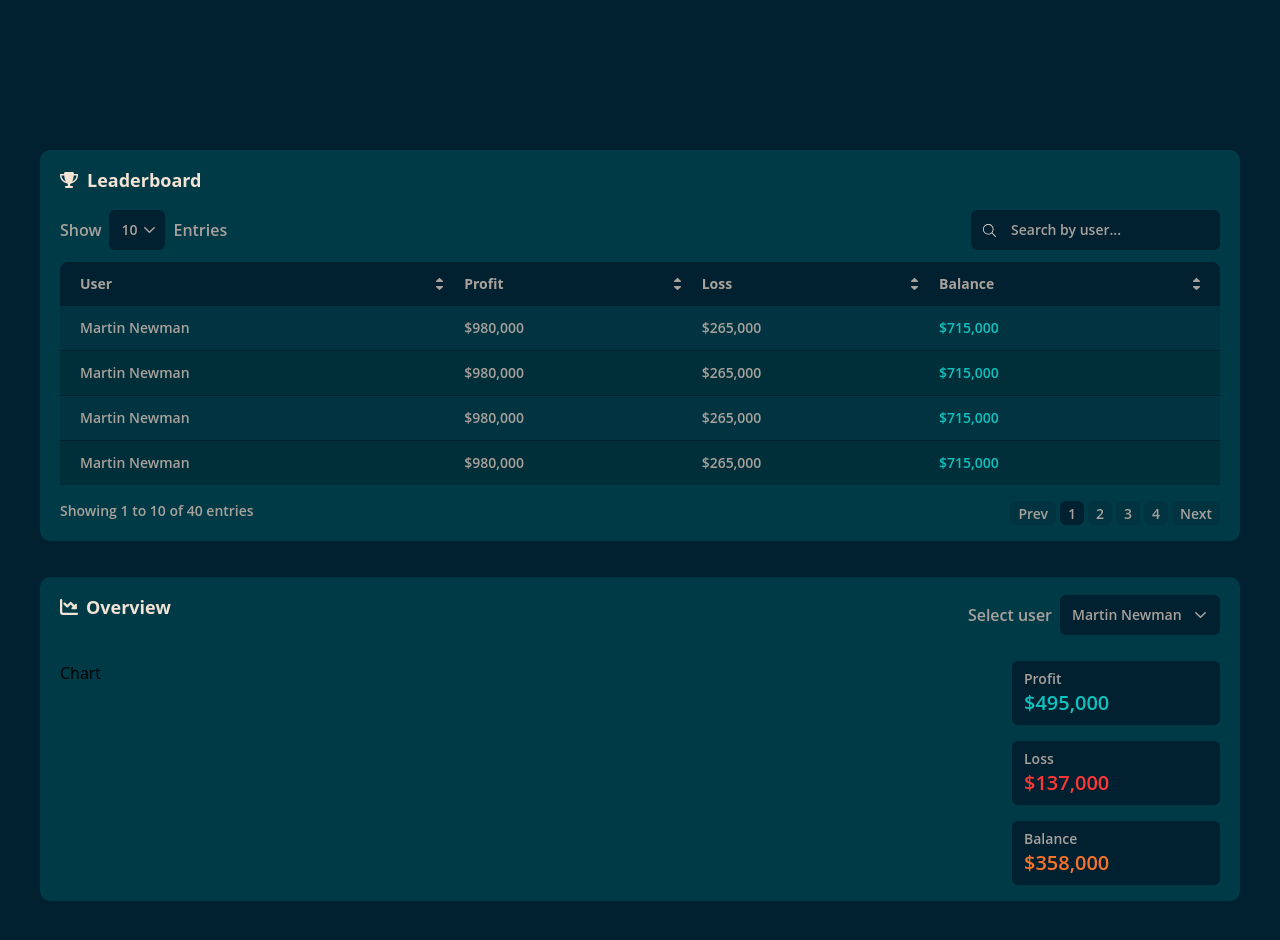
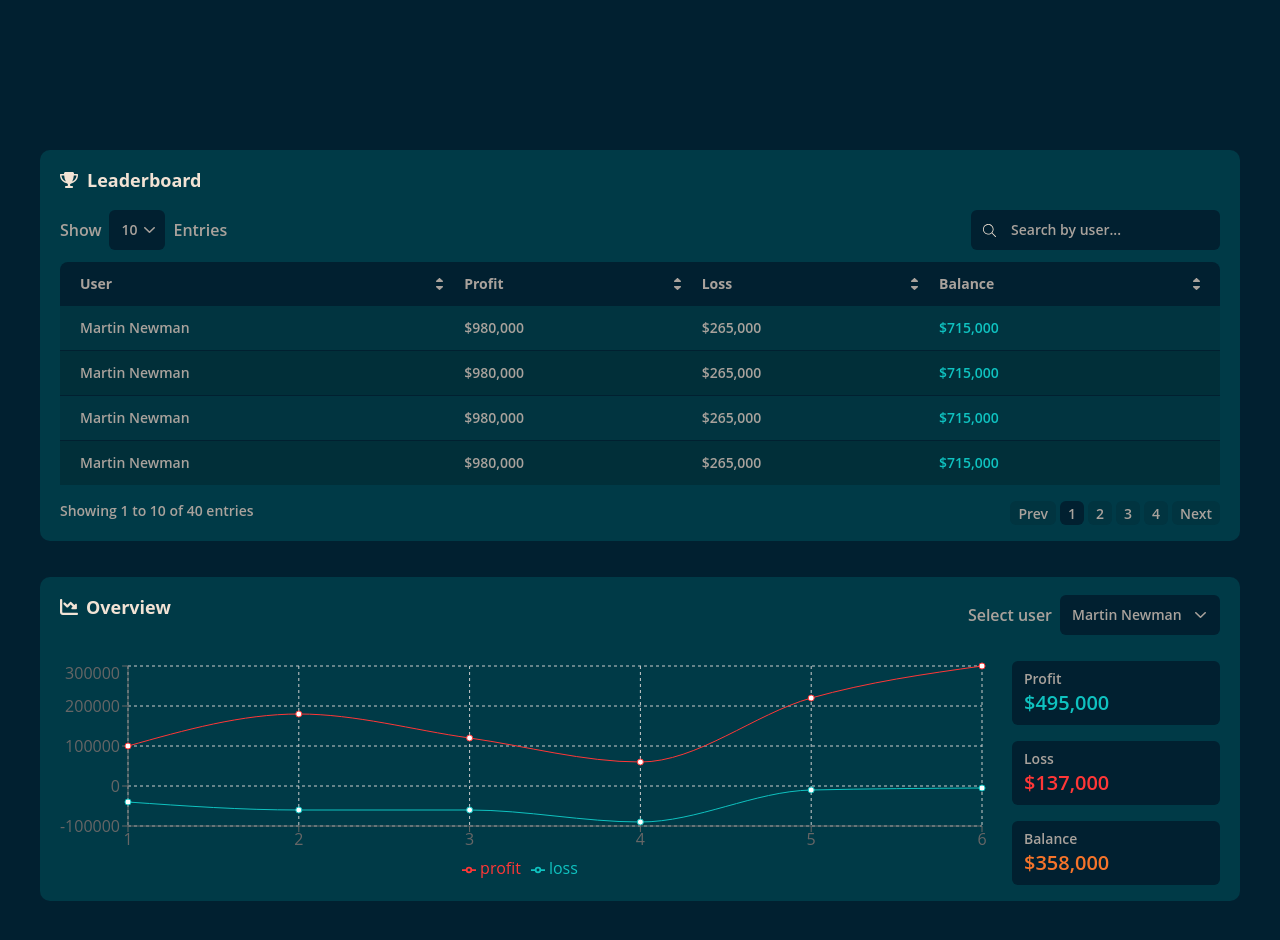
Before and after one commit to charliezone/fpfx-react-test, a React (Vite) app: page / in a window 1280 px wide. Shown: the top 940 px of the page. Built offline with nearby package versions, Linux system fonts and the light colour scheme.

Commit message:
layout chart component

```diff
--- /dev/null
+++ b/src/components/Overview/Chart/index.tsx
@@ -0,0 +1,55 @@
+import { LineChart, Line, XAxis, YAxis, CartesianGrid, Tooltip, Legend, ResponsiveContainer } from 'recharts';
+
+const user = {
+    "id": "1230978213987124097",
+    "name": "Martin",
+    "lastname": "Newman",
+    "profit": [100000, 180000, 120000, 60000, 220000, 300000],
+    "loss": [-40000, -60000, -60000, -90000, -10000, -5000]
+}
+
+type FormatedUserData = {
+    month: number;
+    profit: number;
+    loss: number | null;
+}
+
+function formatUserData(userData: typeof user) {
+    const formatedUserData: FormatedUserData[] = [];
+
+    for (let i = 0; i < userData.profit.length; i++ ) {
+        formatedUserData.push({
+            month: i + 1,
+            profit: user.profit[i],
+            loss: user.loss[i] ? user.loss[i] : null,
+        })
+    }
+
+    return formatedUserData;
+}
+
+export function Chart() {
+    return (
+        <ResponsiveContainer width="100%" height="100%">
+            <LineChart
+                width={500}
+                height={300}
+                data={formatUserData(user)}
+                margin={{
+                    top: 5,
+                    right: 30,
+                    left: 20,
+                    bottom: 5,
+                }}
+                >
+                <CartesianGrid strokeDasharray="3 3" />
+                <XAxis dataKey="month" />
+                <YAxis />
+                <Tooltip />
+                <Legend />
+                <Line type="monotone" dataKey="profit" stroke="#FF3737" activeDot={{ r: 8 }} />
+                <Line type="monotone" dataKey="loss" stroke="#0FC2C0" />
+            </LineChart>
+        </ResponsiveContainer>
+    );
+}
--- a/src/components/Overview/index.tsx
+++ b/src/components/Overview/index.tsx
@@ -1,3 +1,4 @@
+import { Chart } from './Chart';
 import { Indicator } from './Indicator';
 import { SelectUsers } from './SelectUsers';
 import Icon from './chart-icon.svg';
@@ -12,7 +13,7 @@ export function Overview() {
                 <SelectUsers />
             </header>
             <div className="flex justify-between">
-                <div>Chart</div>
+                <div className="grow -ml-3"><Chart/></div>
                 <div className="flex flex-col gap-4">
                     <Indicator
                         title="Profit"
```
